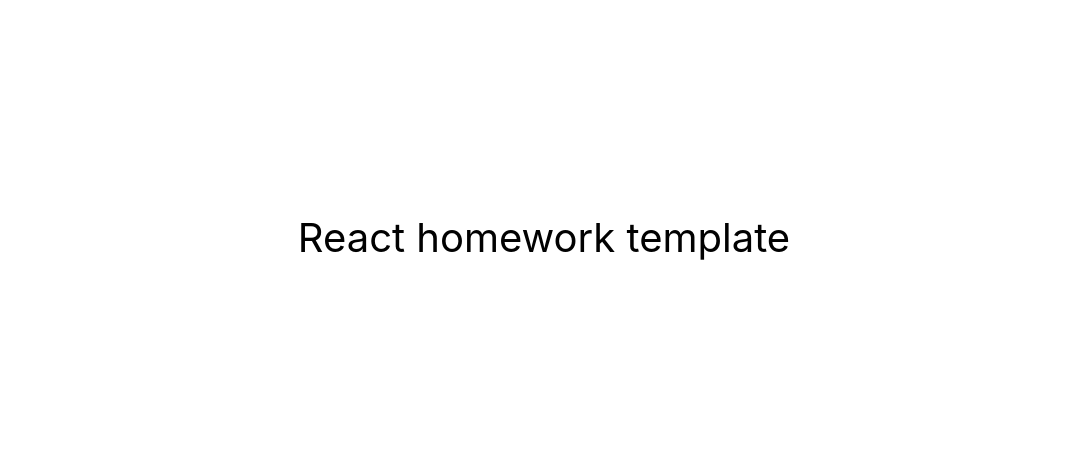
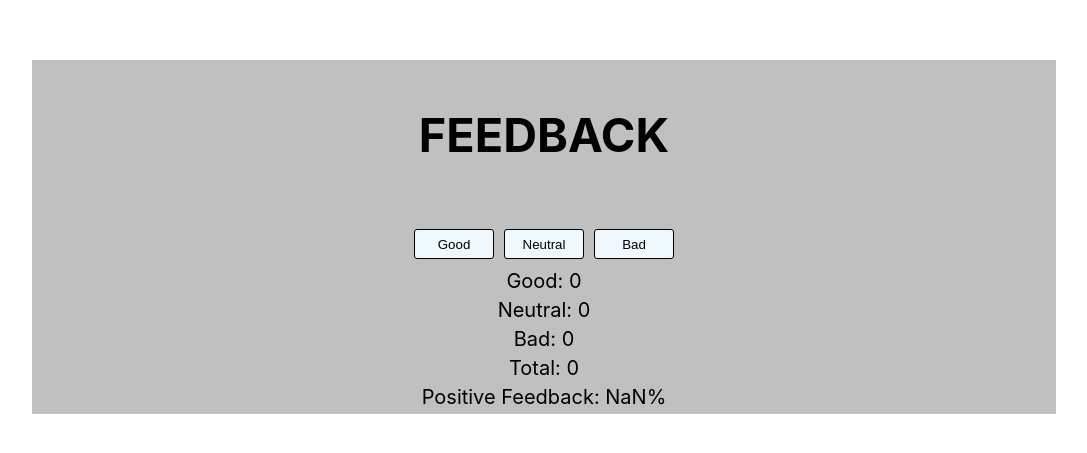
Before and after one commit to OlegFurculita1408/goit-react-hw-02-feedback, a React (Create React App) app: page / in a window 1280 px wide. Shown: the part 163-616 px from the top of the page, without its empty margins (96-1183 px from the left). Built offline with nearby package versions, Linux system fonts and the light colour scheme.

Commit message:
added feedback

```diff
--- a/package.json
+++ b/package.json
@@ -7,6 +7,7 @@
     "@testing-library/jest-dom": "^5.16.3",
     "@testing-library/react": "^12.1.4",
     "@testing-library/user-event": "^13.5.0",
+    "prop-types": "^15.8.1",
     "react": "^18.1.0",
     "react-dom": "^18.1.0",
     "react-scripts": "5.0.1",
--- a/src/components/App.jsx
+++ b/src/components/App.jsx
@@ -1,4 +1,7 @@
-export const App = () => {
+import Feedback from "./feedback/Feedback";
+
+
+const App = () => {
   return (
     <div
       style={{
@@ -10,7 +13,8 @@ export const App = () => {
         color: '#010101'
       }}
     >
-      React homework template
+      <Feedback />
     </div>
   );
 };
+export default App
--- /dev/null
+++ b/src/components/feedback/Feedback.jsx
@@ -0,0 +1,57 @@
+import { Component } from 'react';
+import css from './Feedback.module.css';
+
+
+
+class Feedback extends Component {
+    state = {
+        good: 0,
+        neutral: 0,
+        bad: 0,
+        positive: 0,
+      }
+
+      handlClickGood = () => {
+        this.setState((prevState)=>{
+            return {
+                good:prevState.good + 1
+            }
+        })
+      }
+      handlClickNeutral = () => {
+        this.setState((prevState)=>{
+            return {
+                neutral:prevState.neutral + 1
+            }
+        })
+      }
+      handlClickBad = () => {
+        this.setState((prevState)=>{
+            return {
+                bad:prevState.bad + 1
+            }
+        })
+      }
+      countTotalFeedback = ({ good, neutral, bad }) => good + neutral + bad;
+
+      countPositiveFeedbackPercentage = ({ good }) =>
+         Math.round((good * 100) / this.countTotalFeedback(this.state));
+
+    render() {
+        return (
+            <div className={css.btnContainer}>
+                <h3>FEEDBACK</h3>
+                    <button className={css.btnFeedback} onClick={this.handlClickGood}>Good</button>
+                    <button className={css.btnFeedback} onClick={this.handlClickNeutral}>Neutral</button>
+                    <button className={css.btnFeedback} onClick={this.handlClickBad}>Bad</button>
+                    <p>Good: {this.state.good}</p>
+                    <p>Neutral: {this.state.neutral}</p>
+                    <p>Bad: {this.state.bad}</p>
+                    <p>Total: {this.countTotalFeedback(this.state)}</p>
+                    <p>Positive Feedback: {this.countPositiveFeedbackPercentage(this.state)}%</p>
+            </div>
+        )
+    }
+
+}
+export default Feedback
--- /dev/null
+++ b/src/components/feedback/Feedback.module.css
@@ -0,0 +1,18 @@
+p {
+    margin: 5px;
+    font-size: 20px;
+}
+.btnContainer {
+    width: 80%;
+    background-color: silver;
+    text-align: center;
+}
+.btnFeedback {
+    width: 80px;
+    height: 30px;
+    border: 1px solid black;
+    cursor: pointer;
+    background-color: aliceblue;
+    border-radius: 3px;
+    margin: 5px;
+}
--- a/src/index.js
+++ b/src/index.js
@@ -1,6 +1,6 @@
 import React from 'react';
 import ReactDOM from 'react-dom/client';
-import { App } from 'components/App';
+import  App  from 'components/App';
 import './index.css';
 
 ReactDOM.createRoot(document.getElementById('root')).render(
```
Also changed, not shown: 1 other file (tests, documents, lock files or other folders).
